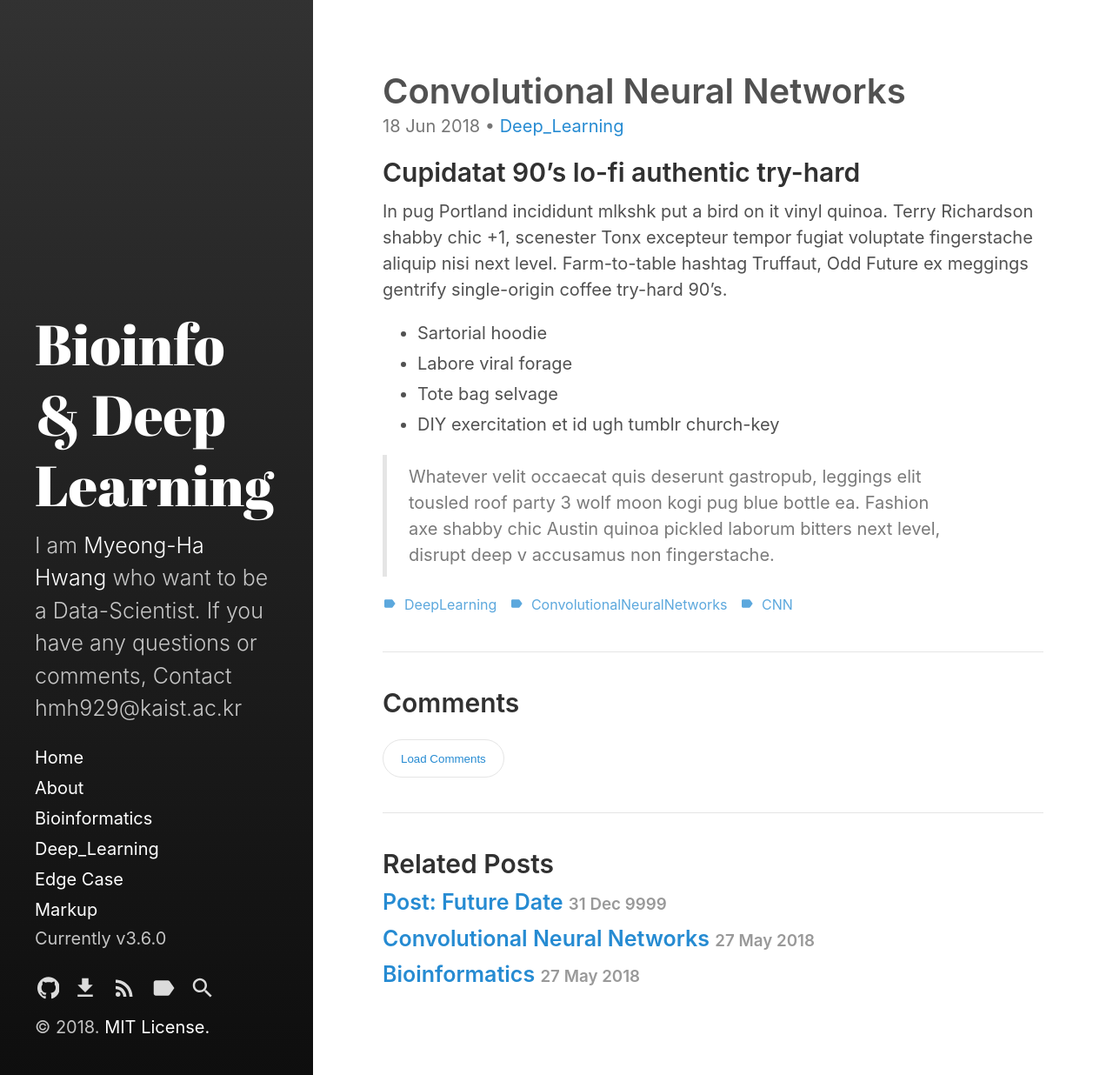
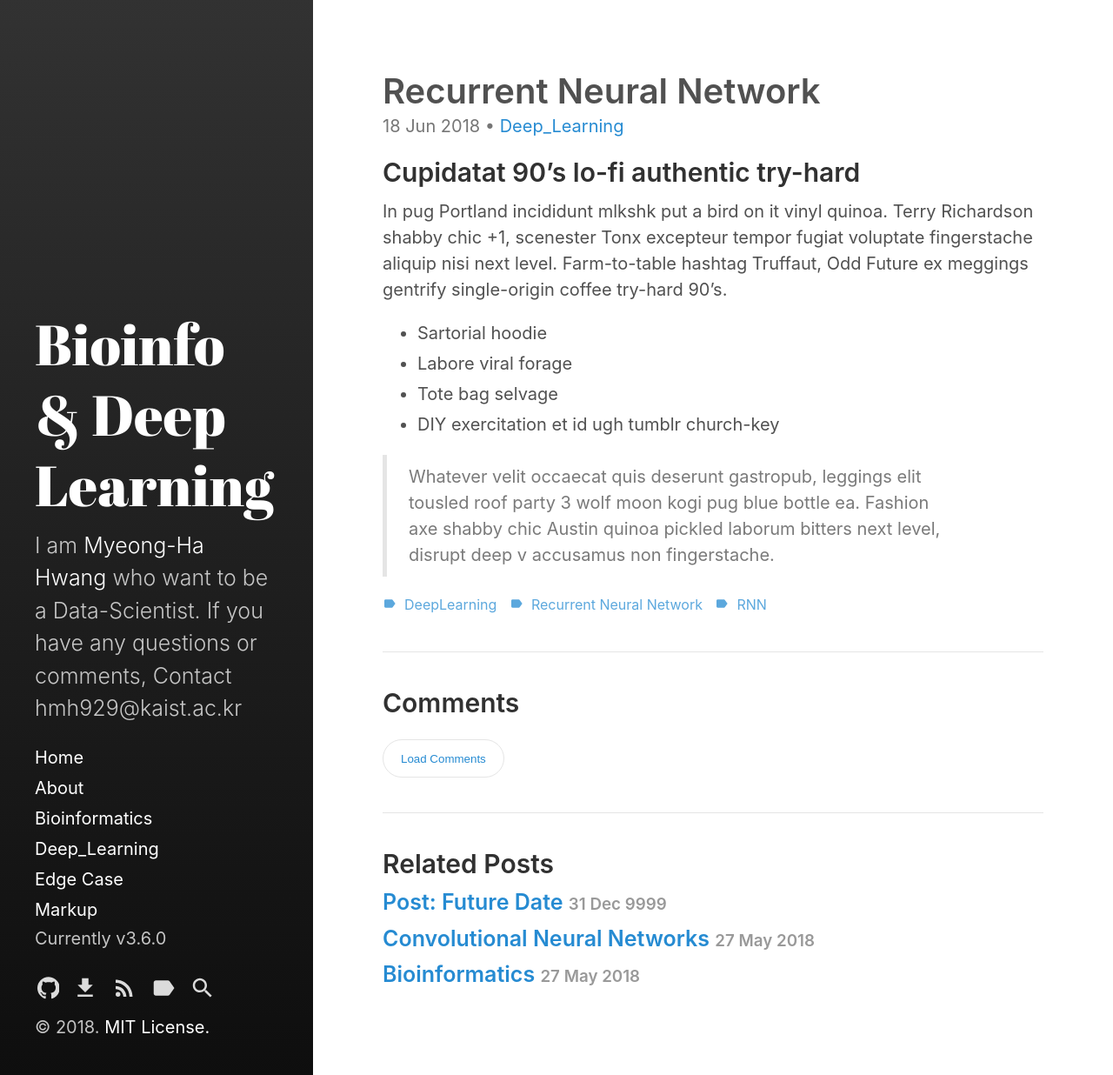
Before and after one commit to MyeongHaHwang/github.io, a Jekyll site: the page built from _posts/2018-06-18-DeepLearning-RNN.md, in a window 1280 px wide. Shown: the whole page at 87% size. Built offline with Jekyll 4.4.1, drawn with Linux system fonts in a browser that asks for light colours.

Commit message:
Update 2018-06-18-DeepLearning-RNN.md

```diff
--- a/_posts/2018-06-18-DeepLearning-RNN.md
+++ b/_posts/2018-06-18-DeepLearning-RNN.md
@@ -1,13 +1,13 @@
 ---
 layout: post
-title: "Convolutional Neural Networks"
+title: "Recurrent Neural Network"
 excerpt: "A large amount of sample text to test readability of a text heavy page."
 categories:
   - Deep_Learning
 tags:
   - DeepLearning
-  - ConvolutionalNeuralNetworks
-  - CNN
+  - Recurrent Neural Network
+  - RNN
 last_modified_at: 2012-01-29T12:26:59-05:00
 ---
 
```
